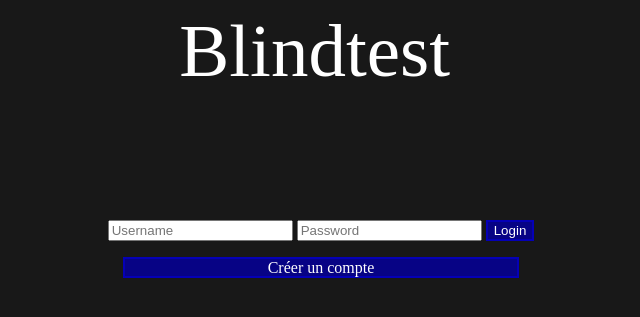
After one commit to ThorinHMU/blindtest, a Django app: page /login/ in a window 1280 px wide. The commit adds this page. Shown: the top 317 px of the page, without its empty margins (319-959 px from the left). Run offline with Django 5.2, Linux system fonts and the light colour scheme.

Commit message:
ajout du login

```diff
--- a/blindtest/settings.py
+++ b/blindtest/settings.py
@@ -29,7 +29,7 @@ SECRET_KEY = os.getenv("SECRET_KEY")
 # SECURITY WARNING: don't run with debug turned on in production!
 DEBUG = True
 
-ALLOWED_HOSTS = []
+ALLOWED_HOSTS = ["*"]
 
 
 # Application definition
@@ -120,6 +120,7 @@ USE_TZ = True
 # https://docs.djangoproject.com/en/5.2/howto/static-files/
 
 STATIC_URL = 'static/'
+STATICFILES_DIRS = [BASE_DIR / "static"]
 
 # Default primary key field type
 # https://docs.djangoproject.com/en/5.2/ref/settings/#default-auto-field
--- a/blindtest/urls.py
+++ b/blindtest/urls.py
@@ -16,9 +16,15 @@ Including another URLconf
 """
 from django.contrib import admin
 from django.urls import path
-from main.views import index
+from main.views import index, login_page, logout_page, signup, video_view
 
 urlpatterns = [
-    path('index/', index),
+    path('', index),
+    path('video/', video_view, name='video_view'),
+    path('login/', login_page),
+    path('logout/', logout_page),
+    path('signup/', signup),
     path('admin/', admin.site.urls),
 ]
+
+# urlpatterns += static(settings.STATIC_URL, document_root=settings.STATIC_ROOT)
--- /dev/null
+++ b/main/static/css/style.css
@@ -0,0 +1,96 @@
+body{
+    background-color: #181818;
+    color: #fff;
+    text-align: center;
+}
+
+a.title{
+    font-size: 75px;
+    margin: 0;
+    color: #fff;
+    text-decoration: none;
+}
+
+div.button{
+    display: inline-grid;
+    margin-top: 150px;
+}
+
+div.button a{
+    text-decoration: none;
+    margin: 5px;
+    background-color: #181818;
+    color: #fff;
+    font-size: 40px;
+    border: 2px solid #0500b6;
+    border-radius: 100px;
+    padding: 25px;
+}
+
+div.button a:hover{
+    background-color: #070385;
+    border-color: #fff;
+}
+
+div#head {
+    display: flex;
+}
+
+div#head1 {
+    width: 33%;
+}
+
+div#head2 {
+    width: 33%;
+    text-align: center;
+}
+div#head3 {
+    width: 33%;
+    align-content: center;
+}
+
+div#head3 a {
+    background-color: #070385;
+    color: #fff;
+    font-size: 20px;
+    border: 2px solid #0500b6;
+    border-radius: 100px;
+    padding: 10px;
+    text-decoration: none;
+}
+
+div#head3 p{
+    display: inline;
+    margin-left: 10px;
+}
+
+div#head3 a:hover {
+    background-color: #070385;
+    border-color: #fff;
+}
+
+div#login {
+    align-content: center;
+    width:100%;
+    margin-top: 10%;
+}
+
+div#login input.button{
+    background-color: #070385;
+    color: #fff;
+    border: 2px solid #0500b6;
+    text-decoration: none;
+    text-align: center;
+}
+div#login form{
+    margin-bottom: 18px;
+}
+
+div#login a{
+    padding-inline: 143px;
+    background-color: #070385;
+    color: #fff;
+    border: 2px solid #0500b6;
+    text-decoration: none;
+    text-align: center;
+}
--- /dev/null
+++ b/main/templates/login.html
@@ -0,0 +1,34 @@
+<!DOCTYPE html>
+{% load static %}
+<html lang="fr">
+<head>
+    <meta charset="UTF-8">
+    <link rel="stylesheet" type="text/css" href="{% static 'css/style.css' %}">
+    <title>Login</title>
+</head>
+<body>
+<div id="head">
+    <div id="head1">
+
+    </div>
+    <div id="head2">
+        <a class="title" href="/" >Blindtest</a>
+    </div>
+    <div id="head3">
+        {% if user.is_authenticated %}
+        <a href="/logout">Se deconnecter</a>
+        <p>{{ user.username }}</p>
+        {% endif %}
+    </div>
+</div>
+    <div id="login">
+        <form method="POST" action="#">
+            {% csrf_token %}
+            <label for="username"></label><input type="text" name="username" id="username" placeholder="Username">
+            <label for="password"></label><input type="password" name="password" id="password" placeholder="Password">
+            <input type="submit" value="Login" class="button">
+        </form>
+        <a href="/signup">Créer un compte</a>
+    </div>
+</body>
+</html>
--- a/main/views.py
+++ b/main/views.py
@@ -1,6 +1,88 @@
-from django.shortcuts import render
+from django.contrib.auth.models import User
+from django.contrib.auth import login, authenticate, logout
+from django.shortcuts import render, redirect
+from django.contrib import messages
+from django.core.handlers.wsgi import WSGIRequest
+from django.utils.functional import SimpleLazyObject
+from django.utils.timezone import now
+import time
+import os
+import subprocess
+
+
+def get_m3u8_duration_from_file(path):
+    total_duration = 0.0
+    with open(path, 'r') as f:
+        for line in f:
+            line = line.strip()
+            if line.startswith("#EXTINF:"):
+                duration_str = line.replace("#EXTINF:", "").split(',')[0]
+                total_duration += float(duration_str)
+    return total_duration
 
 
 # Create your views here.
 def index(request):
     return render(request, "index.html", context={})
+
+
+def login_page(request: WSGIRequest):
+    if request.method == "POST":
+        username = request.POST.get("username")
+        password = request.POST.get("password")
+
+        user = authenticate(request, username=username, password=password)
+        if user is not None:
+            login(request, user)
+            return redirect("/")
+        else:
+            messages.error(request, "Identifiants invalides")
+    return render(request, "login.html")
+
+
+def logout_page(request: WSGIRequest):
+    if request.user.is_authenticated:
+        print("Connecté en tant que", request.user.username)
+        logout(request)
+    else:
+        print("pas co")
+    return render(request, "index.html")
+
+
+def signup(request: WSGIRequest):
+    if request.method == "POST":
+        username = request.POST.get("username")
+        password = request.POST.get("password")
+
+        if User.objects.filter(username=username).exists() or len(password) < 4:
+            return render(request, "new_account.html")
+
+        user = User.objects.create_user(username=username, password=password)
+        login(request, user)
+        return render(request, "index.html")
+    return render(request, "new_account.html")
+
+
+start_timestamp = int(time.time() * 1000)
+
+
+def video_view(request):
+    x_forwarded_for = request.META.get('HTTP_X_FORWARDED_FOR')
+    if x_forwarded_for:
+        ip = x_forwarded_for.split(',')[0]
+    else:
+        ip = request.META.get('REMOTE_ADDR')
+    print(ip, request.user.username if request.user else "")
+    cwd = os.getcwd()
+    duration = get_m3u8_duration_from_file(f'{cwd}\main\static\stream\playlist.m3u8')
+    return render(request, 'test.html', {
+        'video_url': '/static/stream/playlist.m3u8',
+        'start_time': start_timestamp,
+        'duration': int(duration*1000),
+        "timestamp": int(now().timestamp())
+    })
+
+def horloge_view(request):
+    return render(request, 'horloge.html', {
+        'timestamp': int(now().timestamp())
+    })
```
Also changed, not shown: main/templates/index.html (+24 -0 lines), main/templates/new_account.html (added, +33 -0 lines).
